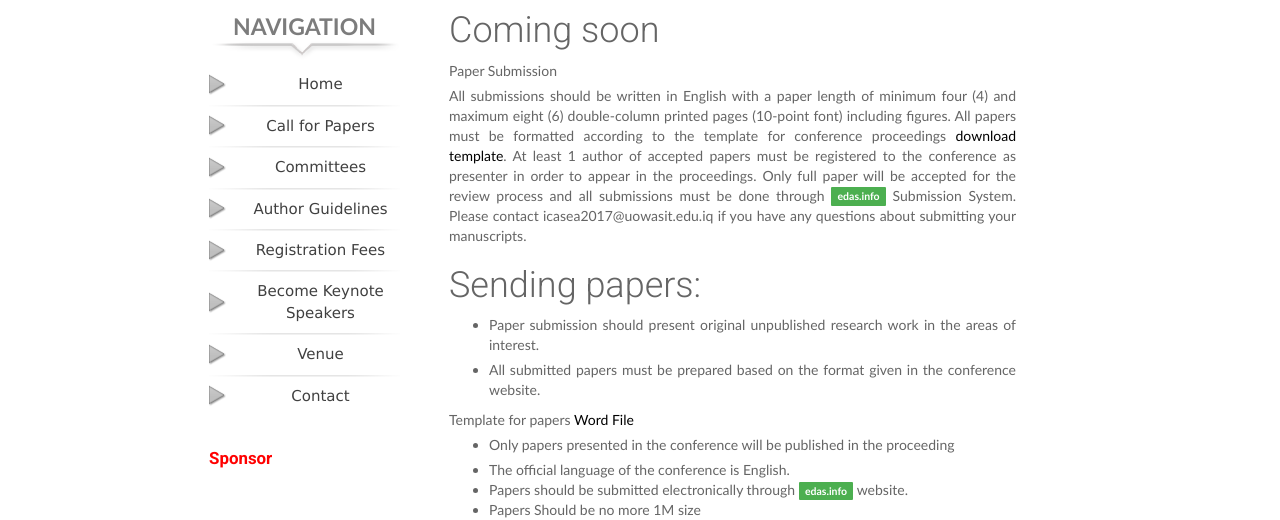
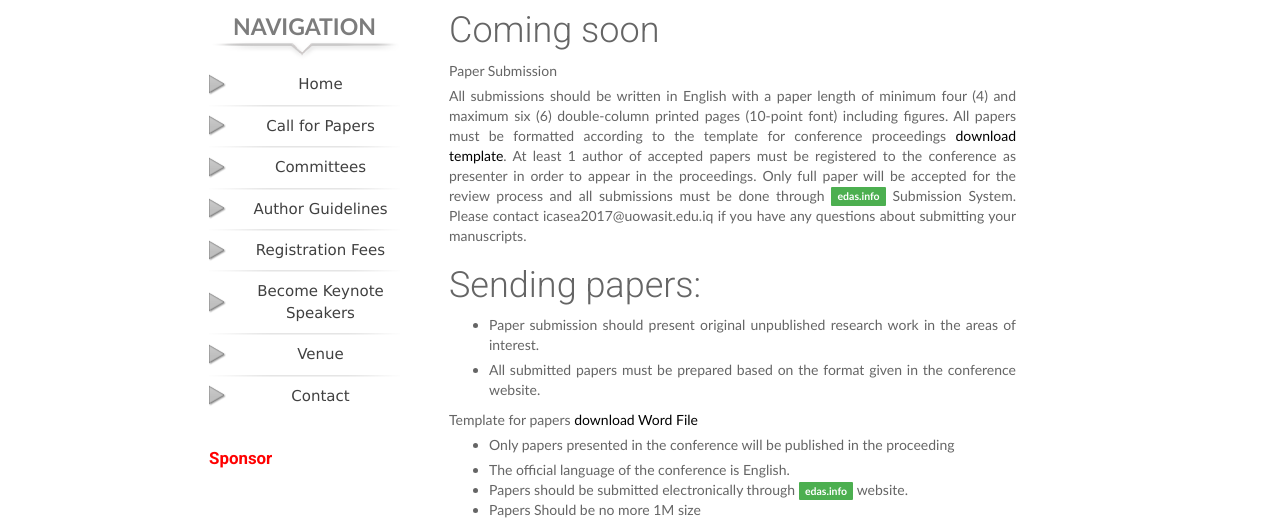
Before and after one commit to alaidi/ICOSEA, a Jekyll site: the page built from author.md, in a window 1280 px wide. Shown: the part 427-947 px from the top of the page. Built offline with Jekyll 4.4.1, drawn with Linux system fonts in a browser that asks for light colours; our own code applies the rules of GitHub Pages for plain Markdown files.

Commit message:
fix author and callfp

```diff
--- a/_includes/cfp.html
+++ b/_includes/cfp.html
@@ -19,7 +19,7 @@
 * Internal combustion engines
 * Numerical methods in fluids flow and heat transfer
 
-**Air pollution**
+**Environmental Engineering**
   <br>
 
 * Environmental impact assessment
--- a/author.md
+++ b/author.md
@@ -9,7 +9,7 @@ layout: home
 
 Paper Submission
 
-All submissions should be written in English with a paper length of minimum four (4) and maximum eight (6) double-column printed pages (10-point font) including figures.
+All submissions should be written in English with a paper length of minimum four (4) and maximum six (6) double-column printed pages (10-point font) including figures.
 All papers must be formatted according to the template for conference proceedings [download template][WordFile]. At least 1 author of accepted papers must be registered to the conference as presenter in order to appear in the proceedings.
 Only full paper will be accepted for the review process and all submissions must be done through <span class="label label-success">edas.info</span> Submission System. Please contact icasea2017@uowasit.edu.iq if you have any questions about submitting your manuscripts.
 
@@ -19,7 +19,7 @@ Only full paper will be accepted for the review process and all submissions must
 
 - All submitted papers must be prepared based on the format given in the conference website.
 
-Template for papers [Word File][WordFile]
+Template for papers [download Word File][WordFile]
 
 - Only papers presented in the conference will be published in the proceeding
 
```
